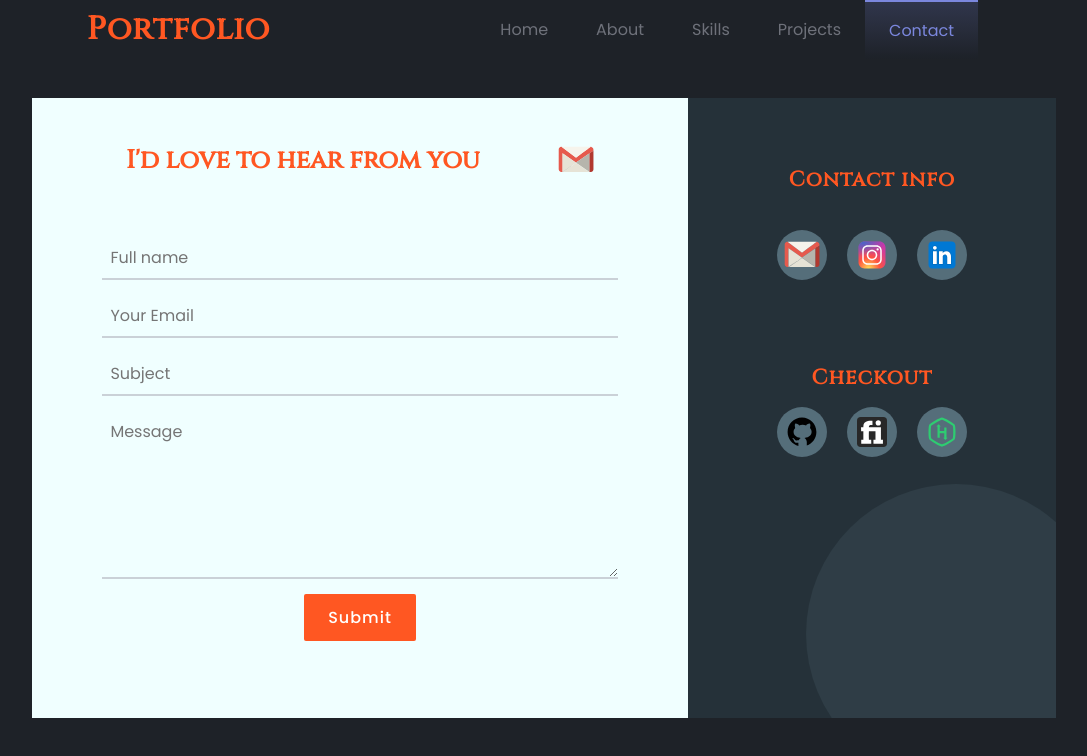
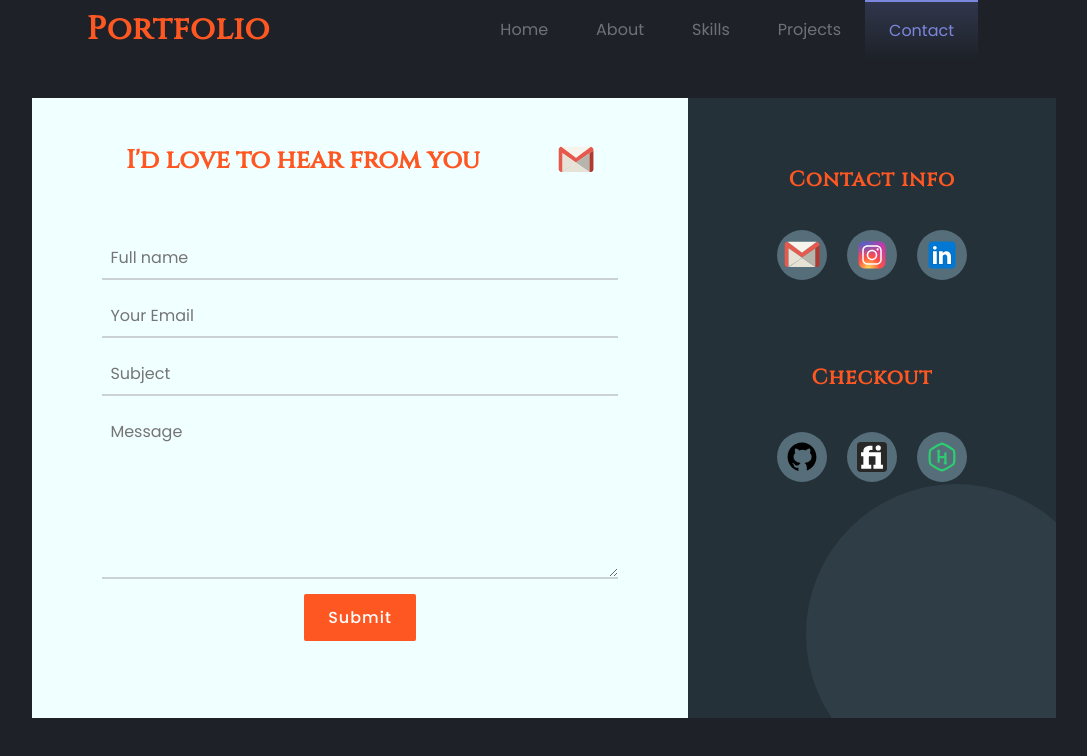
Before and after one commit to deep1358/Personal-Portfolio, a React (Create React App) app: page /contact in a window 1280 px wide. Shown: the top 756 px of the page, without its empty margins (96-1183 px from the left). Built offline with nearby package versions, Linux system fonts and the light colour scheme.

Commit message:
small bug fixes

```diff
--- a/src/Components/Contact/Contact.css
+++ b/src/Components/Contact/Contact.css
@@ -111,7 +111,7 @@
   height: 30%;
 }
 .contact-checkout {
-  height: 15%;
+  height: 19%;
   padding: 1rem;
   justify-content: space-between;
 }
--- a/src/Components/Contact/Contact.jsx
+++ b/src/Components/Contact/Contact.jsx
@@ -41,8 +41,8 @@ const Contact = () => {
           setForm({ fullname: "", email: "", subject: "", msg: "" });
           return;
         },
-        (error) => {
-          setError(error);
+        (err) => {
+          setError("Some error has occured. Please try again.");
           return;
         }
       );
```
